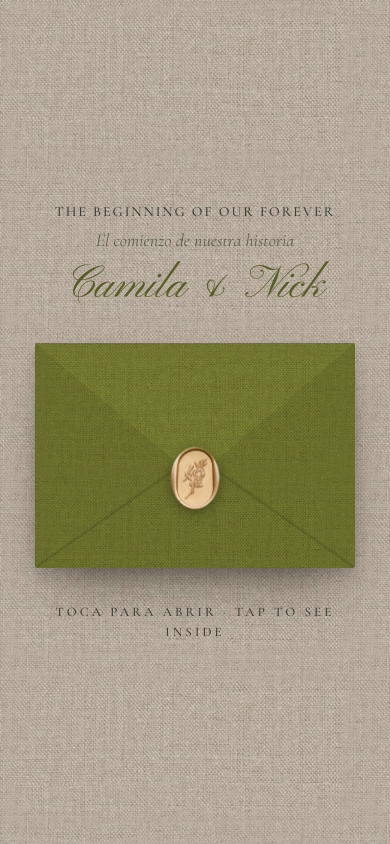
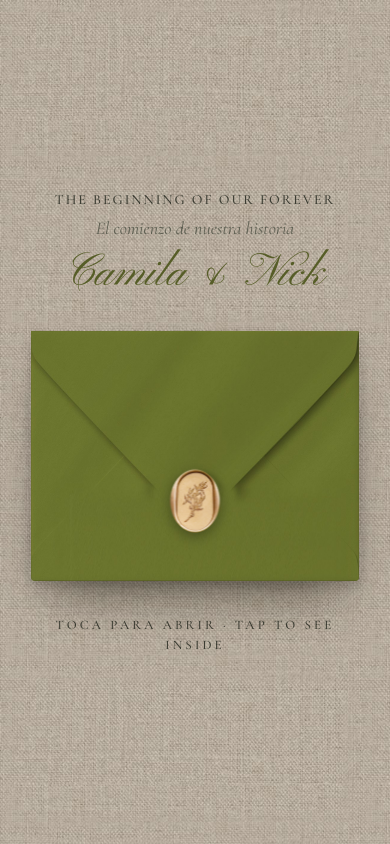
Before and after one commit to camilaandnick/Camila-and-Nick, a plain HTML site: page index.html in a window 390 px wide. Shown: the top 844 px of the page. Drawn offline with nearby package versions, Linux system fonts and the light colour scheme.

Commit message:
Cover envelope made from the PDF's own envelope and floral liner
- Closed envelope, flap and liner come straight from Camila's invitation artwork
- Save the date text shows on the card as it slides out
- Every image is version-tagged so phones always load the newest copy

Co-Authored-By: Claude Opus 5.5 <noreply@anthropic.com>
Claude-Session: https://claude.ai/code/session_01VUW2DL1pxHZW5YBbu8ue5b

```diff
--- a/index.html
+++ b/index.html
@@ -20,7 +20,7 @@
 :root{color-scheme:light;--olive:#69722c;--olive-d:#565d27;--ink:#3c3d33;--soft:#5e5f52;--gold:#b8955a;--ivory:#fbf9f4;--line:#e3ddcf}
 *{box-sizing:border-box;min-width:0}
 html{scroll-behavior:smooth}
-body{margin:0;color:var(--ink);font:18px/1.55 "Cormorant Garamond",Georgia,serif;overflow-x:clip;background:#b7ac9d url(img/linen.jpg);background-size:360px}
+body{margin:0;color:var(--ink);font:18px/1.55 "Cormorant Garamond",Georgia,serif;overflow-x:clip;background:#b7ac9d url(img/linen.jpg?v=5);background-size:360px}
 body.locked{overflow:hidden;height:100vh}
 img{display:block;max-width:100%}
 button{font:inherit}
@@ -30,25 +30,29 @@ button{font:inherit}
 a{color:inherit}
 a[x-apple-data-detectors]{color:inherit!important;text-decoration:none!important;font:inherit!important}
 :focus-visible{outline:2px solid var(--gold);outline-offset:4px}
-.olivefill{background:#93a246 url(img/linen.jpg);background-blend-mode:multiply;background-size:300px}
+.olivefill-unused{background:#93a246 url(img/linen.jpg?v=5);background-blend-mode:multiply;background-size:300px}
 
 /* ── cover ── */
-#cover{position:fixed;inset:0;z-index:40;display:grid;place-items:center;background:#b7ac9d url(img/linen.jpg);background-size:360px;transition:opacity 1s ease,transform 1.2s ease}
+#cover{position:fixed;inset:0;z-index:40;display:grid;place-items:center;background:#b7ac9d url(img/linen.jpg?v=5);background-size:360px;transition:opacity 1s ease,transform 1.2s ease}
 #cover.out{opacity:0;transform:scale(1.04);pointer-events:none}
 .cv{display:grid;justify-items:center;text-align:center;padding:24px;gap:4px}
 .cv .cvnames{font-size:clamp(46px,10vw,74px);margin:4px 0 30px}
-.env{position:relative;width:min(82vw,440px);aspect-ratio:1.42;border:0;padding:0;background:none;cursor:pointer;perspective:1400px}
+.env{position:relative;width:min(84vw,460px);aspect-ratio:1100/839;border:0;padding:0;background:none;cursor:pointer;perspective:1600px}
+.env:focus{outline:none}.env:focus-visible{outline:2px solid var(--gold);outline-offset:8px}
 .env>*{position:absolute;inset:0;pointer-events:none}
-.e-back{background:#5f6826;border-radius:4px;box-shadow:0 30px 50px -20px rgba(40,35,20,.6),0 6px 14px rgba(0,0,0,.18)}
-.e-card{z-index:1;inset:6% 7% 8%;background:var(--ivory);display:grid;place-items:center;align-content:center;gap:2px;transition:transform 1.1s cubic-bezier(.2,.8,.2,1) .55s;box-shadow:0 2px 6px rgba(0,0,0,.15)}
-.e-card .script{font-size:clamp(28px,6vw,40px)}
-.e-pocket{z-index:2;clip-path:polygon(0 0,50% 54%,100% 0,100% 100%,0 100%);border-radius:4px}
-.e-pocket::after{content:"";position:absolute;inset:0;background:linear-gradient(to top right,transparent 49.5%,rgba(0,0,0,.14) 50%,transparent 50.7%),linear-gradient(to top left,transparent 49.5%,rgba(0,0,0,.14) 50%,transparent 50.7%)}
-.e-flap{clip-path:polygon(0 0,100% 0,50% 60%);transform-origin:top;transition:transform .8s cubic-bezier(.4,.1,.3,1),z-index 0s .4s;z-index:3;filter:brightness(1.08) drop-shadow(0 3px 3px rgba(0,0,0,.2))}
-.e-seal{inset:auto;left:50%;top:60%;width:15%;transform:translate(-50%,-50%);z-index:4;filter:drop-shadow(0 4px 6px rgba(0,0,0,.35));transition:opacity .35s,transform .5s}
+.e-back{background:url(img/env-olive.jpg?v=5) center/cover;filter:brightness(.8);border-radius:4px;box-shadow:0 30px 50px -20px rgba(40,35,20,.6),0 6px 14px rgba(0,0,0,.18)}
+.e-card{z-index:1;inset:5% 7% 3%;background:var(--ivory);display:flex;flex-direction:column;align-items:center;justify-content:flex-start;gap:4px;padding-top:7%;transition:transform 1.1s cubic-bezier(.2,.8,.2,1) .55s;box-shadow:0 2px 6px rgba(0,0,0,.15)}
+.e-card .script{font-size:clamp(30px,6.5vw,44px)}
+.e-card .caps,.e-card span{color:var(--olive-d)!important;text-decoration:none!important}
+.e-pocket{z-index:2;background:url(img/env-closed.jpg?v=5) top/100% 100% no-repeat;clip-path:polygon(0 0,50% 65.4%,100% 0,100% 100%,0 100%);border-radius:4px}
+.env>.e-flap{inset:auto;left:0;top:0;width:100%;height:65.4%;transform-origin:top;transform-style:preserve-3d;transition:transform .9s cubic-bezier(.4,.1,.3,1),z-index 0s .45s;z-index:3}
+.f-front,.f-back{position:absolute;inset:0;-webkit-backface-visibility:hidden;backface-visibility:hidden}
+.f-front{background:url(img/env-closed.jpg?v=5) top/100% 152.9% no-repeat;clip-path:polygon(-1% 0,101% 0,101% 2%,50% 103%,-1% 2%)}
+.f-back{background:url(img/env-liner.png?v=5) center/100% 100% no-repeat;transform:rotateX(180deg)}
+.e-seal{inset:auto;left:50%;top:68.3%;width:15%;transform:translate(-50%,-50%);z-index:4;filter:drop-shadow(0 4px 6px rgba(0,0,0,.35));transition:opacity .35s,transform .5s}
 .env.open .e-seal{opacity:0;transform:translate(-50%,-50%) scale(1.3)}
 .env.open .e-flap{transform:rotateX(180deg);z-index:0}
-.env.open .e-card{transform:translateY(-58%)}
+.env.open .e-card{transform:translateY(-52%)}
 .env:not(.open) .e-seal{animation:breathe 2.8s ease-in-out infinite}
 @keyframes breathe{50%{transform:translate(-50%,-50%) scale(1.06)}}
 .cv .tap{margin-top:30px;font-size:13px;letter-spacing:.24em}
@@ -63,7 +67,6 @@ footer{text-align:center;padding:10px 20px 70px}
 .reenv{position:fixed;top:14px;right:14px;z-index:30;width:48px;height:48px;border-radius:50%;border:1px solid rgba(86,93,39,.35);background:rgba(251,249,244,.92);color:var(--olive-d);display:grid;place-items:center;cursor:pointer;box-shadow:0 6px 18px -6px rgba(40,40,20,.4);opacity:0;pointer-events:none;transition:opacity .6s}
 body.opened .reenv{opacity:1;pointer-events:auto}
 .reenv svg{width:22px;height:22px}
-.e-card .caps,.e-card span{color:var(--olive-d)!important;text-decoration:none!important}
 @media(prefers-reduced-motion:reduce){.env:not(.open) .e-seal{animation:none!important}}
 </style>
 </head>
@@ -77,9 +80,9 @@ body.opened .reenv{opacity:1;pointer-events:auto}
   <button class="env" id="env" aria-label="Abrir el sobre · Open the envelope">
    <div class="e-back"></div>
    <div class="e-card"><span class="script">Save the date</span><span class="caps" style="font-size:12px"><span>09</span> · <span>04</span> · <span>2027</span></span></div>
-   <div class="e-pocket olivefill"></div>
-   <div class="e-flap olivefill"></div>
-   <img class="e-seal" src="img/seal.png" alt="">
+   <div class="e-pocket"></div>
+   <div class="e-flap"><div class="f-front"></div><div class="f-back"></div></div>
+   <img class="e-seal" src="img/seal.png?v=5" alt="">
   </button>
   <div class="tap caps">Toca para abrir · Tap to see inside</div>
  </div>
@@ -100,7 +103,7 @@ const want=new URLSearchParams(location.search).get('invitados');
 const key=INV[want]?want:Object.keys(INV)[0], v=INV[key];
 const pdf=document.getElementById('pdf');
 pdf.style.aspectRatio=v.w+'/'+v.h;
-for(let i=0;i<v.n;i++){const im=document.createElement('img');im.src='img/inv/inv'+key+'-'+i+'.jpg';im.alt='';im.decoding='async';if(i>1)im.loading='lazy';pdf.appendChild(im)}
+for(let i=0;i<v.n;i++){const im=document.createElement('img');im.src='img/inv/inv'+key+'-'+i+'.jpg?v=5';im.alt='';im.decoding='async';if(i>1)im.loading='lazy';pdf.appendChild(im)}
 v.links.forEach(l=>{const a=document.createElement('a');a.className='hot';a.href=l.uri;a.setAttribute('aria-label',l.label);
  a.style.cssText='left:'+l.x+'%;top:'+l.y+'%;width:'+l.w+'%;height:'+l.h+'%';pdf.appendChild(a)});
 pdf.firstChild&&(pdf.firstChild.alt='Invitación de Camila y Nick');
@@ -115,7 +118,7 @@ const reclose=()=>{
  body.classList.remove('opened');body.classList.add('locked');
  const els=[env,...env.children];els.forEach(c=>c.style.transition='none');
  env.classList.remove('open');void env.offsetWidth;els.forEach(c=>c.style.transition='');
- cover.classList.remove('out');window.scrollTo(0,0);env.focus();
+ cover.classList.remove('out');window.scrollTo(0,0);
 };
 document.getElementById('back').addEventListener('click',reclose);
 document.getElementById('reenv').addEventListener('click',reclose);
```
Also changed, not shown: img/env-closed.jpg (added), img/env-liner.png (added), img/env-olive.jpg (added).
